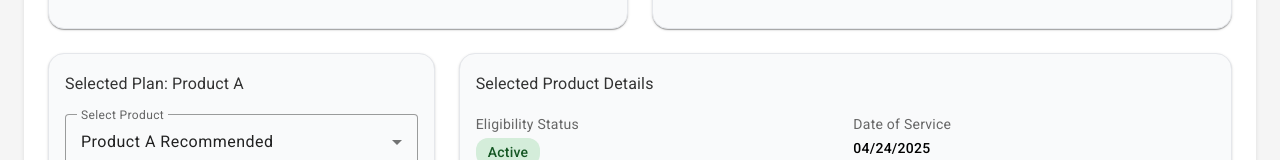
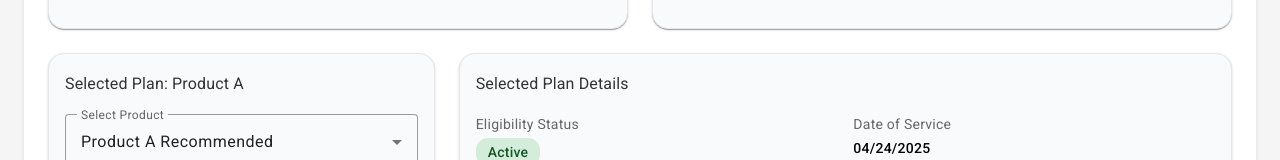
Before and after one commit to DanielleWade1/vpp-claimentryattempt, an Angular app: page /claim360 in a window 1280 px wide. Shown: the part 707-867 px from the top of the page. Built offline with nearby package versions, Linux system fonts and the light colour scheme.

Commit message:
Update Product Details Header

```diff
--- a/src/components/claim360/product-selection/product-selection.component.ts
+++ b/src/components/claim360/product-selection/product-selection.component.ts
@@ -60,7 +60,7 @@ import { EntryRestrictionsModalComponent } from '../../entry-restrictions-modal/
 
       <mat-card class="product-details">
         <mat-card-content>
-          <h3>Selected Product Details</h3>
+          <h3>Selected Plan Details</h3>
           <div class="details-grid">
             <div class="grid-item">
               <span class="label">Eligibility Status</span>
```
